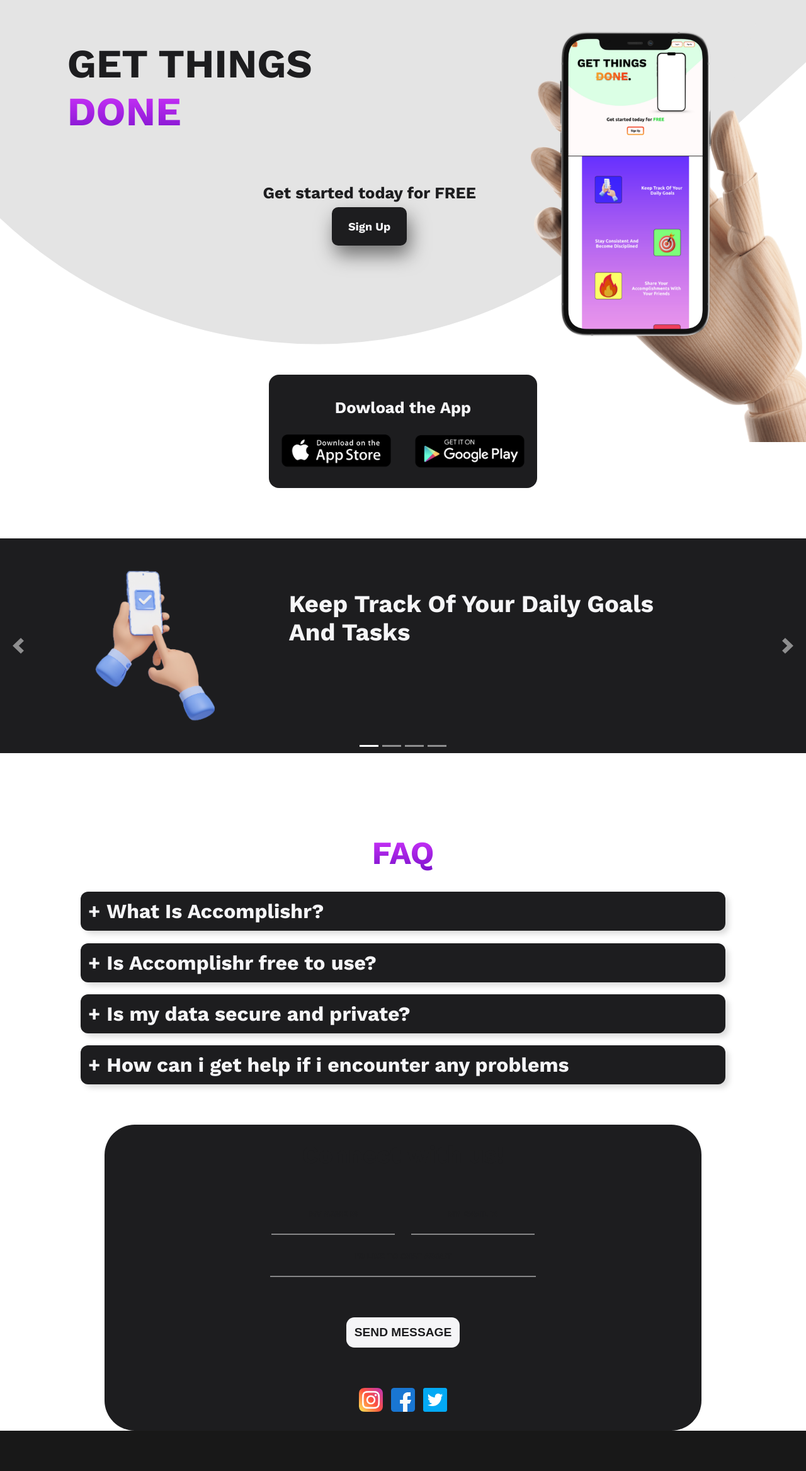
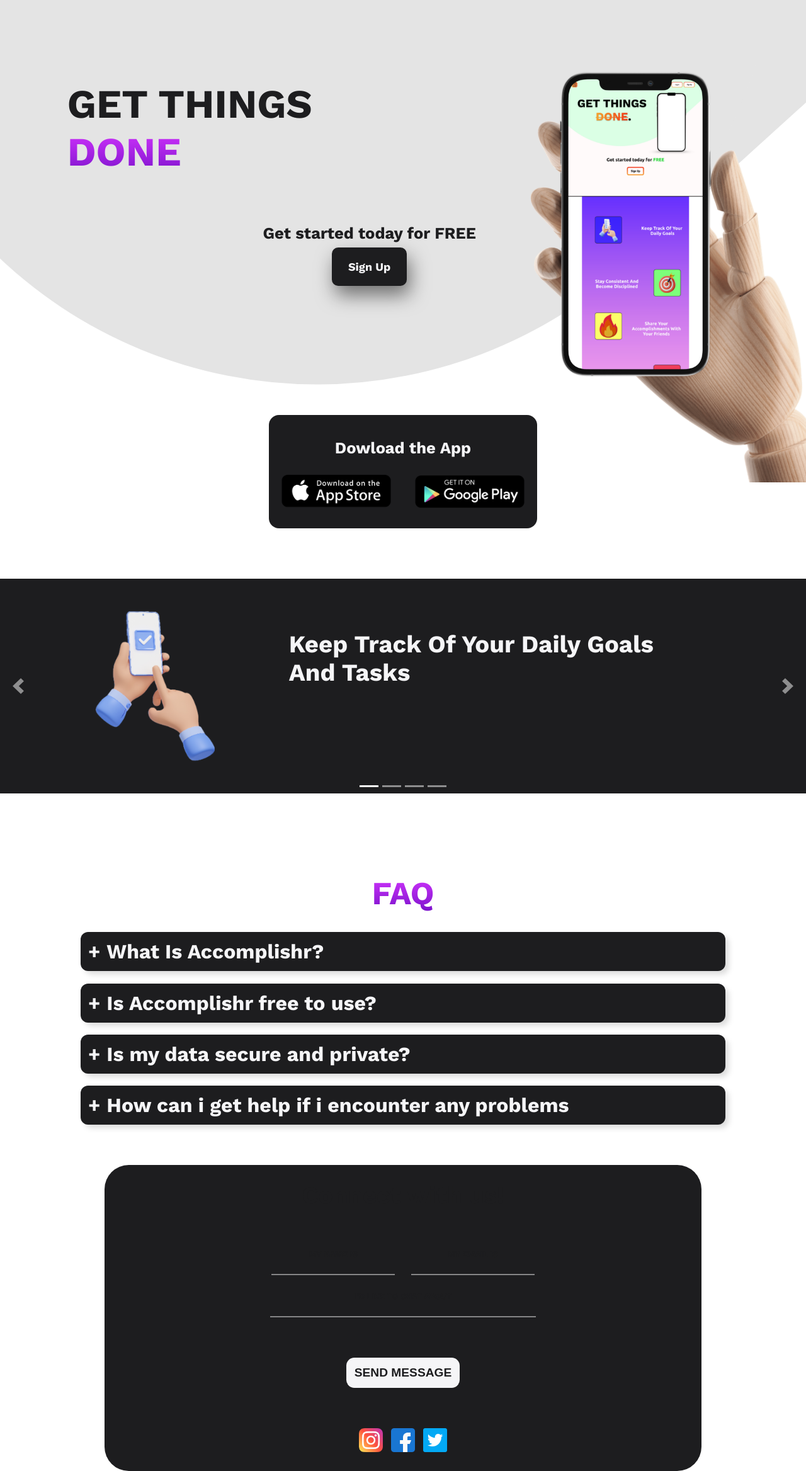
Before and after one commit to AriManjikian/Accomplishr, a Flask app: page / in a window 1280 px wide. Shown: the part 89-2425 px from the top of the page at 63% size. Before the commit the page ends 2361 px from the top, so only its background shows below. Run offline with Flask 3, Linux system fonts and the light colour scheme; some libraries are stand-ins or nearby versions.

Commit message:
small changes

```diff
--- a/static/styles.css
+++ b/static/styles.css
@@ -85,6 +85,7 @@ main {
   display: grid;
   grid-template-columns: repeat(12, 1fr);
   grid-template-rows: repeat(12, 1fr);
+  padding-top: 5dvw;
 }
 
 /*GET THINGS DONE*/
@@ -441,7 +442,7 @@ footer{
   gap: 5dvw;
   width: 70dvw;
   padding: 2dvw;
-  border-radius: 3rem;
+  border-radius: 3vw;
 }
 
 footer h5{
```
